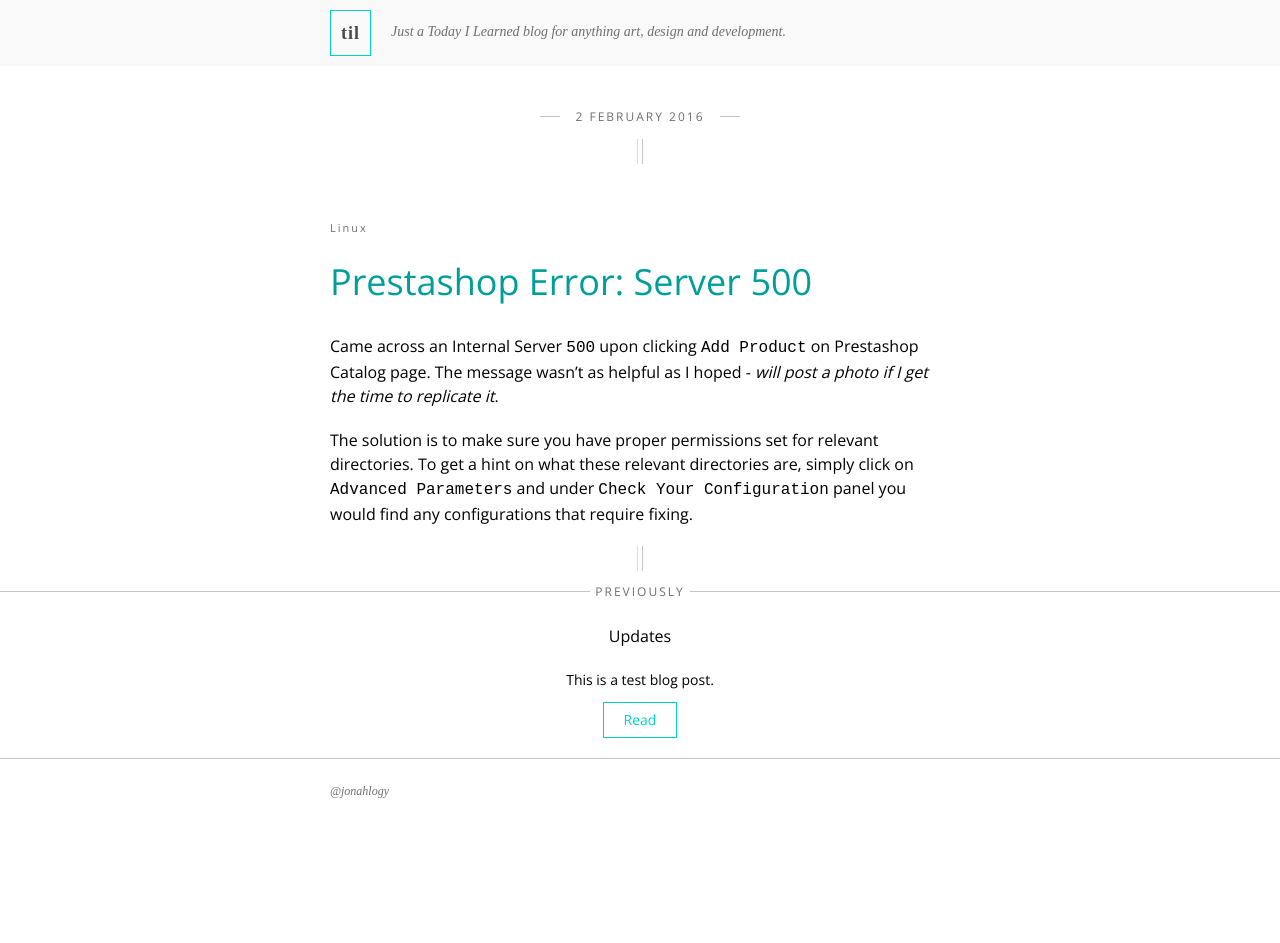
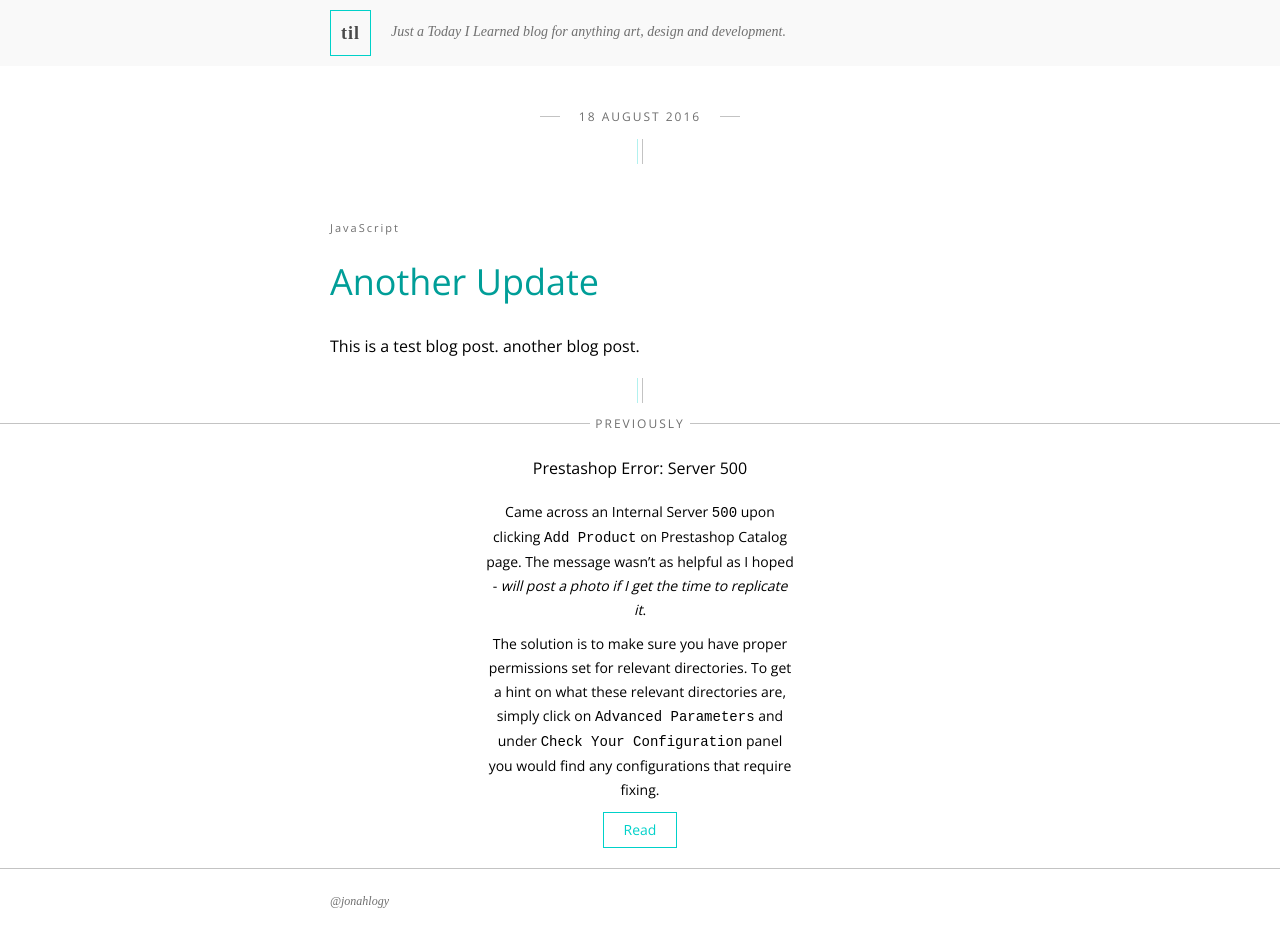
Before and after one commit to jonahdc/jonahdc.github.io, a Jekyll site: the page built from index.html, in a window 1280 px wide. Built offline with Jekyll 4.4.1, drawn with Linux system fonts in a browser that asks for light colours; before the commit the page ends 900 px from its top, so only the background shows below that.

Commit message:
Update 2016-08-18-Another-Updates.md

```diff
--- a/_posts/2016-08-18-Another-Updates.md
+++ b/_posts/2016-08-18-Another-Updates.md
@@ -1,7 +1,7 @@
 ---
 layout: post
 title:  "Another Update"
-date:   2016-01-21 13:53:26 +0800
+date:   2016-08-18 13:53:26 +0800
 categories: JavaScript
 excerpt_separator: <!--more-->
 ---
```
